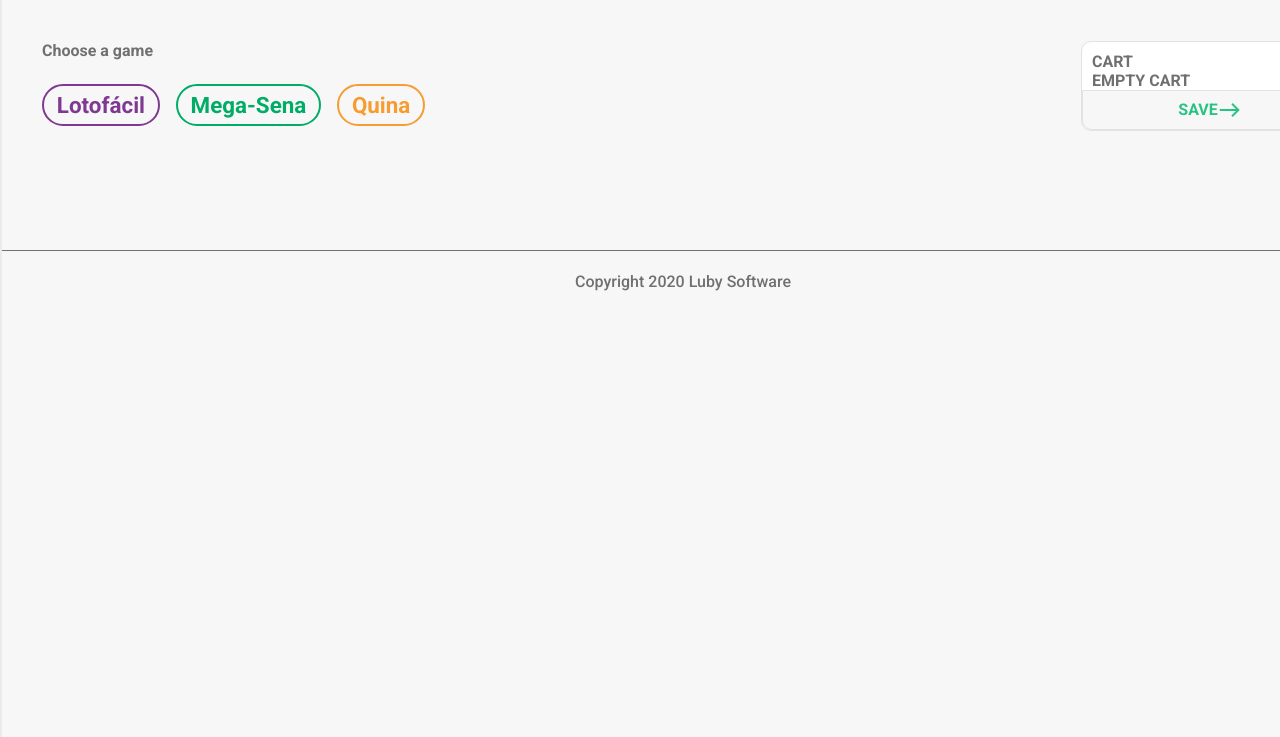
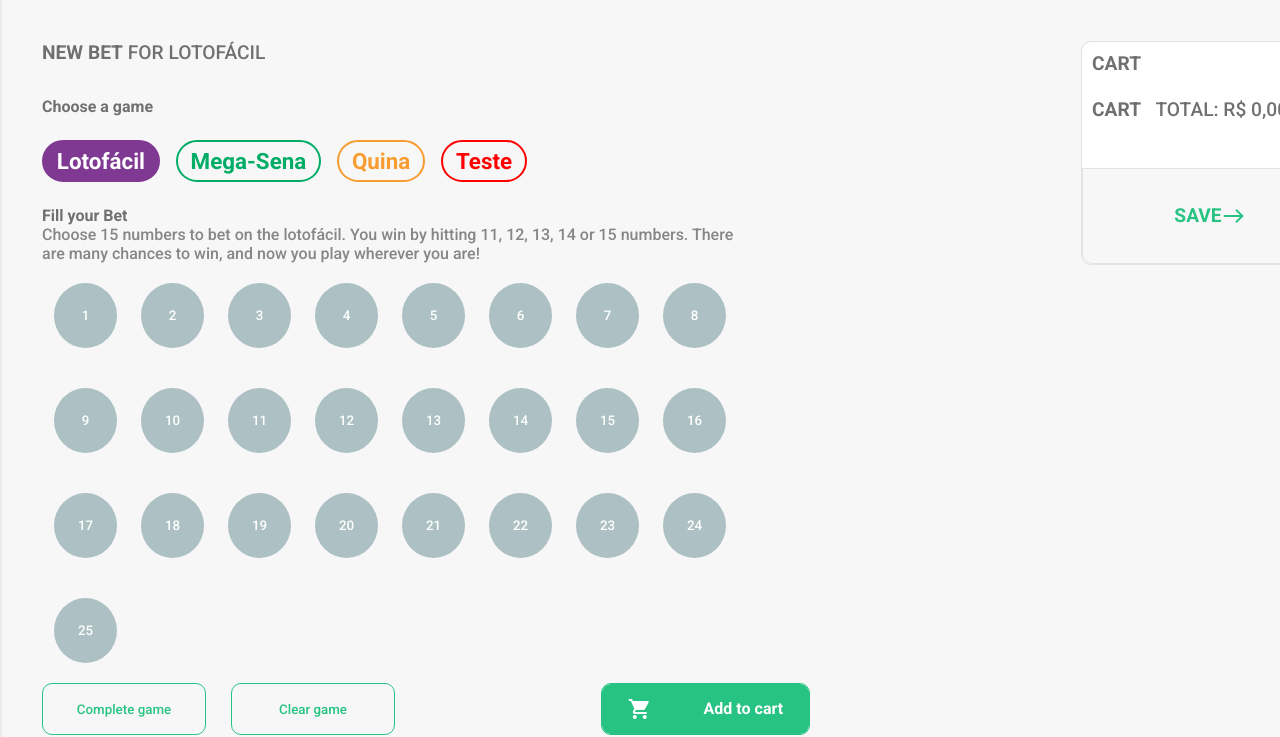
Before and after one commit to ciceroff/prova_js, a plain HTML site: page index.html in a window 1280 px wide. Shown: the part 79-816 px from the top of the page. Drawn offline with Linux system fonts and the light colour scheme.

Commit message:
Adding leader's fix

```diff
--- a/games.json
+++ b/games.json
@@ -3,7 +3,7 @@
   "types": [
     {
       "type": "Lotofácil",
-      "description": "Escolha 15 números para apostar na lotofácil. Você ganha acertando 11, 12, 13, 14 ou 15 números. São muitas chances de ganhar, e agora você joga de onde estiver!",
+      "description": "Choose 15 numbers to bet on the lotofácil. You win by hitting 11, 12, 13, 14 or 15 numbers. There are many chances to win, and now you play wherever you are!",
       "range": 25,
       "price": 2.5,
       "max-number": 15,
@@ -11,7 +11,7 @@
     },
     {
       "type": "Mega-Sena",
-      "description": "Escolha 6 números dos 60 disponíveis na mega-sena. Ganhe com 6, 5 ou 4 acertos. São realizados dois sorteios semanais para você apostar e torcer para ficar milionário.",
+      "description": "Choose 6 numbers out of the 60 available in the mega-sena. Win with 6, 5 or 4 hits. There are two weekly draws for you to bet and hope to become a millionaire.",
       "range": 60,
       "price": 4.5,
       "max-number": 6,
@@ -19,11 +19,19 @@
     },
     {
       "type": "Quina",
-      "description": "Escolha 5 números dos 80 disponíveis na quina. 5, 4, 3 ou 2 acertos. São seis sorteios semanais e seis chances de ganhar.",
+      "description": "Choose 5 numbers from the 80 available on the corner. 5, 4, 3 or 2 hits. There are six weekly draws and six chances to win.",
       "range": 80,
       "price": 2,
       "max-number": 5,
       "color": "#F79C31"
+    },
+    {
+      "type": "Teste",
+      "description": "Choose 5 numbers from the 80 available on the corner. 5, 4, 3 or 2 hits. There are six weekly draws and six chances to win.",
+      "range": 80,
+      "price": 2,
+      "max-number": 5,
+      "color": "red"
     }
   ]
 }
--- a/index.js
+++ b/index.js
@@ -1,7 +1,9 @@
 (function (DOM) {
   'use strict';
   var types = [];
+  var currentType;
   var numbers = [];
+  var allBets = [];
   var cartTotal = 0;
   var formatter = new Intl.NumberFormat('pt-BR', {
     style: 'currency',
@@ -33,31 +35,64 @@
         types = data.types;
 
         app().addTypeButtons();
+        const $tempButton = document.getElementById('0');
+
+        $tempButton.click();
       },
 
       addTypeButtons: function addTypeButtons() {
         var $typeButtonsDiv = new DOM('[data-js="game-type-buttons"]').get()[0];
+        var count = 0;
         types.forEach((element) => {
           var $button = document.createElement('button');
+          var $cartTotal = new DOM('[data-js="cart-total"]').get()[0];
+          cartTotal > 0
+            ? ($cartTotal.innerHTML = `<strong>CART</strong> TOTAL: ${formatter.format(
+                cartTotal,
+              )}`)
+            : ($cartTotal.innerHTML = ` <br><strong>CART</strong> TOTAL: ${formatter.format(
+                cartTotal,
+              )}`);
 
           $button.textContent = element.type;
           $button.setAttribute('class', 'game-type-buttons');
+          $button.setAttribute('id', `${count}`);
+          count++;
           $button.style.color = element.color;
           $button.style['border-color'] = element.color;
+
           $button.addEventListener(
             'click',
             function () {
+              var id = 0;
+              types.forEach((e) => {
+                var $tempButton = document.getElementById(`${id}`);
+                $tempButton.setAttribute('class', 'game-type-buttons');
+                $tempButton.style.color = e.color;
+                $tempButton.style['border-color'] = e.color;
+                $tempButton.style['backgroundColor'] = '#f7f7f7';
+
+                id++;
+              });
+              this.setAttribute('class', 'selected-game-type-buttons');
+              this.style['color'] = 'white';
+              this.style['backgroundColor'] = element.color;
+
               var $newBet = new DOM('[data-js="new-bet"]').get()[0];
               $newBet.innerHTML = `<strong>NEW BET</strong> FOR ${element.type.toUpperCase()}`;
               $newBet.style['color'] = '#707070';
+
               var $panel = new DOM('[data-js="bet-panel"]').get()[0];
               $panel.innerHTML = '';
               numbers = [];
+
               var $description = document.createElement('div');
               $description.setAttribute('class', 'bet-description');
               $description.innerHTML = `<strong>Fill your Bet</strong><br>${element.description}`;
+
               var $numbers = document.createElement('div');
               $numbers.setAttribute('class', 'bet-numbers');
+
               for (let index = 1; index <= element.range; index++) {
                 var $betNumberButton = document.createElement('button');
                 $betNumberButton.setAttribute('class', 'bet-number-button');
@@ -66,12 +101,17 @@
                 $betNumberButton.addEventListener(
                   'click',
                   function () {
-                    if (numbers.indexOf(index) !== -1)
-                      return alert('You already filled this number');
+                    if (numbers.indexOf(index) !== -1) {
+                      this.setAttribute('class', 'bet-number-button');
+                      numbers.splice(numbers.indexOf(index), 1);
+
+                      return;
+                    }
                     if (element['max-number'] == numbers.length)
                       return alert(
                         'You already filled in the maximum amount of numbers',
                       );
+
                     numbers.push(index);
                     this.setAttribute('class', 'selected-bet-number-button');
                   },
@@ -133,7 +173,9 @@
                 function () {
                   if (numbers.length < element['max-number'])
                     return alert(
-                      `Fill all the ${element['max-number']} numbers`,
+                      `Fill ${
+                        element['max-number'] - numbers.length
+                      } more numbers`,
                     );
                   var $cartBets = new DOM('[data-js="cart-bets"]').get()[0];
                   var $betDiv = document.createElement('div');
@@ -170,9 +212,9 @@
                         ? ($cartTotal.innerHTML = `<strong>CART</strong> TOTAL: ${formatter.format(
                             cartTotal,
                           )}`)
-                        : ($cartTotal.innerHTML =
-                            '<strong>CART EMPTY</strong>');
-                      console.log(cartTotal);
+                        : ($cartTotal.innerHTML = ` <br><strong>CART</strong> TOTAL: ${formatter.format(
+                            cartTotal,
+                          )}`);
                     },
                     false,
                   );
@@ -183,6 +225,14 @@
                       return a - b;
                     })
                     .toString();
+
+                  var tempBet = x.concat(element.type);
+
+                  if (allBets.indexOf(tempBet) !== -1)
+                    return alert('You already added this bet');
+
+                  allBets.push(tempBet);
+
                   var $p = document.createElement('p');
                   $p.style['overflow-wrap'] = 'break-word';
                   $p.style['maxInlineSize'] = '200px';
@@ -207,14 +257,14 @@
                   });
                   numbers = [];
                   cartTotal += element.price;
-                  var $cartTotal = new DOM('[data-js="cart-total"]').get()[0];
 
                   cartTotal > 0
                     ? ($cartTotal.innerHTML = `<strong>CART</strong> TOTAL: ${formatter.format(
                         cartTotal,
                       )}`)
-                    : ($cartTotal.innerHTML = '<strong>CART EMPTY</strong>');
-                  console.log(cartTotal);
+                    : ($cartTotal.innerHTML = `<strong>CART EMPTY</strong> <br><strong>CART</strong> TOTAL: ${formatter.format(
+                        cartTotal,
+                      )}`);
                 },
                 // --------------------------------------------------------
                 false,
@@ -232,6 +282,7 @@
             },
             false,
           );
+
           $typeButtonsDiv.appendChild($button);
         });
       },
--- a/styles.css
+++ b/styles.css
@@ -16,6 +16,7 @@
 }
 .new-bet {
   font-size: larger;
+  margin-bottom: 33px;
 }
 .TGL {
   margin-right: 3rem;
@@ -23,13 +24,16 @@
   margin-top: 0;
   border-bottom: 4px solid #b5c401;
   border-radius: 0.2rem;
-
-  /* width: 50%; */
 }
 .total,
 .total strong {
   background-color: #ffffff;
   color: var(--grey-colors);
+}
+
+.total {
+  margin-bottom: 47px;
+  font-size: larger;
 }
 
 .header-left {
@@ -174,6 +178,20 @@
   transition: background 0.2s;
 }
 
+.selected-game-type-buttons {
+  border: 2px solid;
+  cursor: pointer;
+  font: 700 1.4rem Roboto;
+  align-items: center;
+  padding: 0.4rem 0.8rem;
+  margin-right: 1rem;
+  margin-top: 1.5rem;
+  margin-bottom: 1.5rem;
+  border-radius: 2rem;
+  text-decoration: none;
+  transition: background 0.2s;
+}
+
 .bet-numbers {
   width: 100%;
   height: 100%;
@@ -231,6 +249,8 @@
   opacity: 1;
   margin-right: 25px;
   margin-left: 100px;
+  overflow-y: auto;
+  max-height: 500px;
 }
 
 .cart-bets {
@@ -254,23 +274,27 @@
 
 .total strong {
   margin: 10px 10px;
+  margin-bottom: 20px;
 }
 .cart span {
   background-color: #ffffff;
   margin-top: 10px;
 }
 
+.cart span strong {
+  font-size: larger;
+}
 #save-button {
-  top: 432px;
-  left: 869px;
+  /* top: 432px;
+  left: 869px; */
   width: 100%;
-  height: 40px;
+  height: 96px;
   text-align: center;
   letter-spacing: 0px;
   color: #27c383;
   font-family: 'Roboto';
   font-weight: bold;
-  font-size: medium;
+  font-size: larger;
   background-color: var(--background-color);
   text-transform: uppercase;
   opacity: 1;
```
